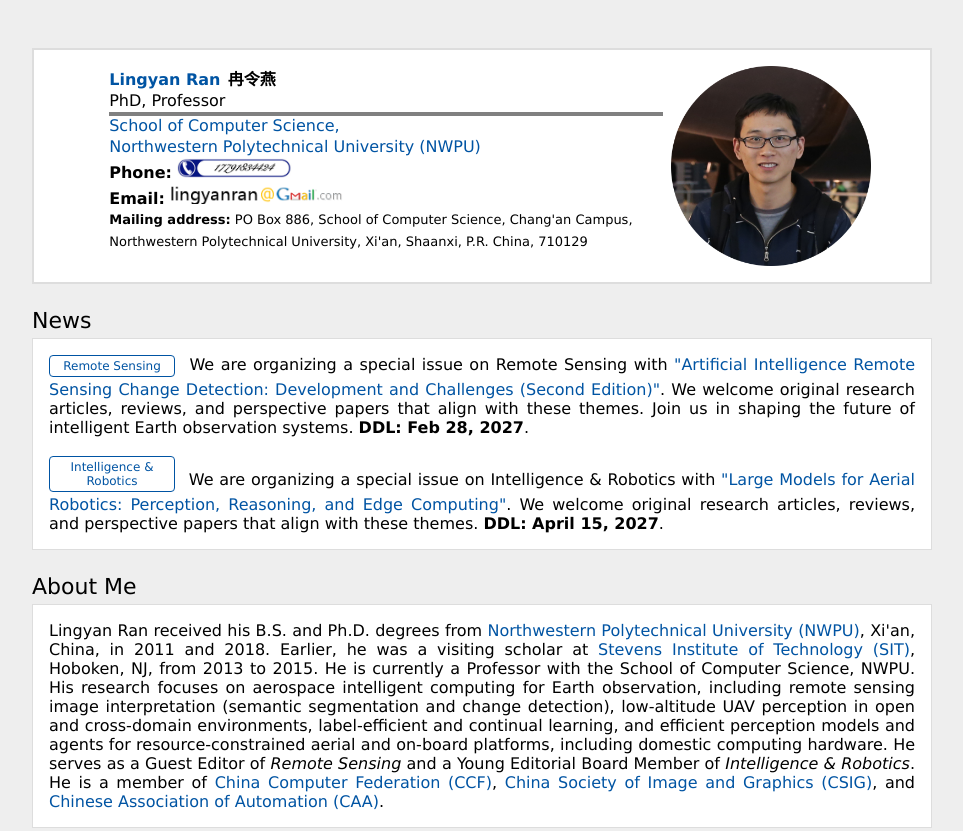
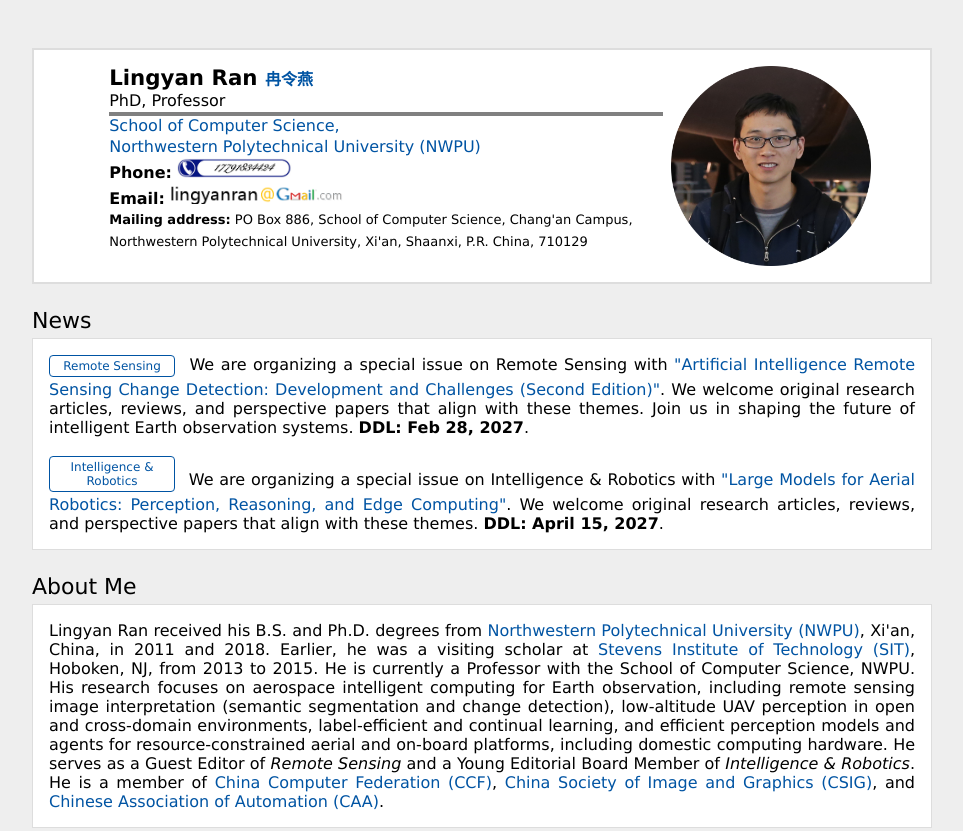
Before and after one commit to hijeffery/hijeffery.github.io, a plain HTML site: page index.html in a window 1280 px wide. Shown: the top 831 px of the page, without its empty margins (158-1121 px from the left). Drawn offline with Linux system fonts and the light colour scheme.

Commit message:
fix CN link

```diff
--- a/index.html
+++ b/index.html
@@ -1949,7 +1949,7 @@
   <div style="margin: 0 auto; width: 90%; line-height: 130%;">
     <img title="lran" alt="Lingyan Ran" style="float: right; padding-right: 0em; height: 200px;" src="Photos/lran.png" />
     <div style="padding-left: 1em; vertical-align: top; height: 0px;">
-      <h1 class="name"><a href="http://teacher.nwpu.edu.cn/lran.html">Lingyan Ran</a> <span lang="zh-CN">冉令燕</span></h1>
+      <h1 class="name">Lingyan Ran <a href="http://teacher.nwpu.edu.cn/lran.html"><span lang="zh-CN">冉令燕</span></a> </h1>
 
       <br>
       <span>PhD, Professor</span>
```
